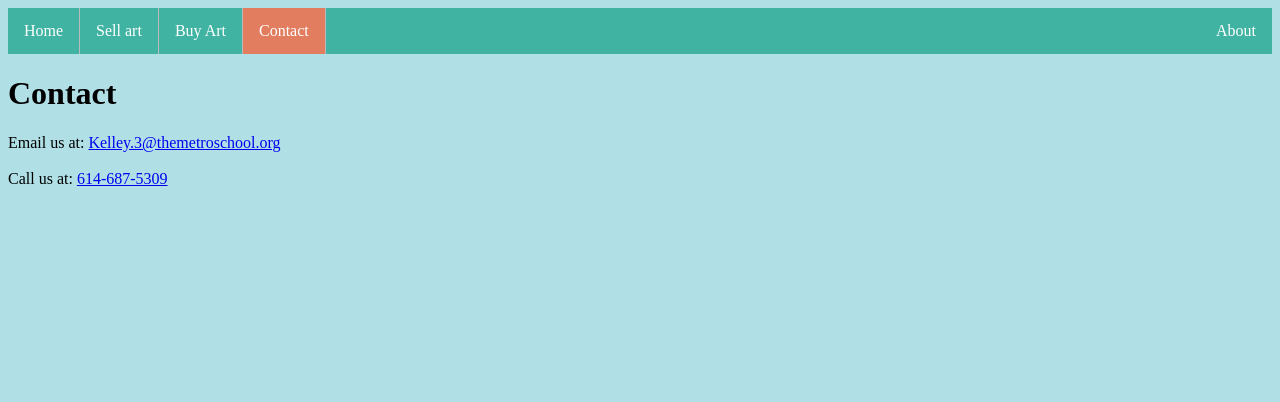
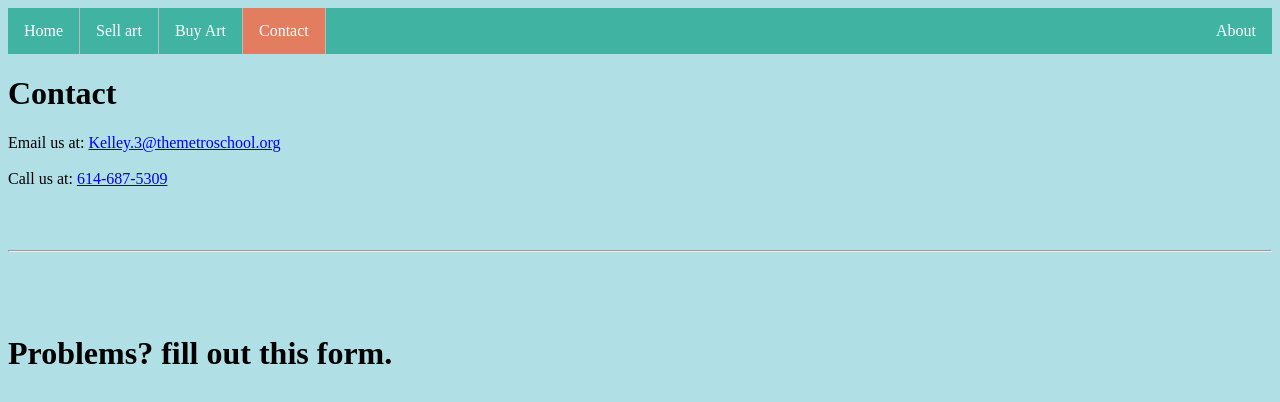
Before and after one commit to WhoisQuinn/ArtisanAveneue.github.io, a plain HTML site: page contact.html in a window 1280 px wide. Drawn offline with Linux system fonts and the light colour scheme.

Commit message:
Update contact.html

```diff
--- a/contact.html
+++ b/contact.html
@@ -54,4 +54,13 @@ li a:hover:not(.active) {
    <br>
    Call us at:
    <a href="tel:7783302389">614-687-5309</a>
+<br>
+      <br>
+      <br>
+      <br>
+      <hr>
+      <br>
+      <br>
+      <br>
+      <h1>Problems? fill out this form. </h1>
    </body>
```
